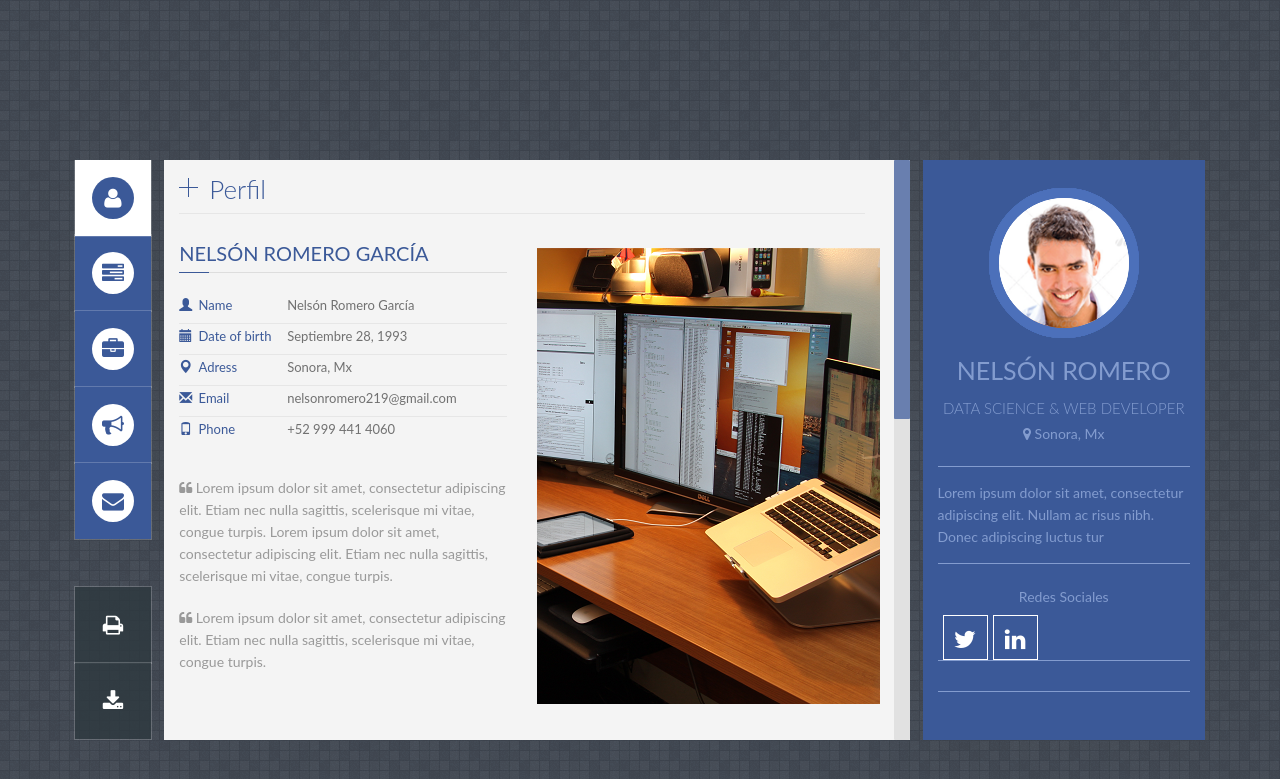
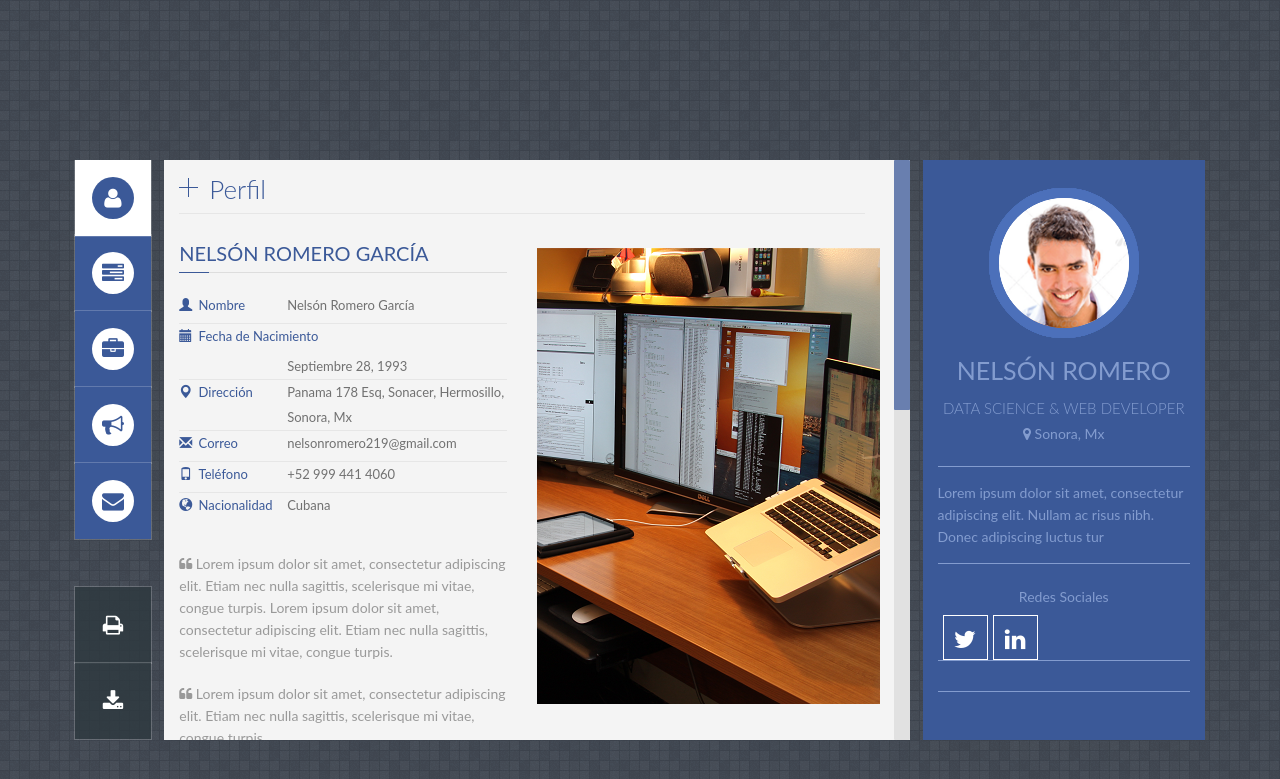
Before and after one commit to nelsonromerog/nelsonromerog.github.io, a Jekyll site: the page built from index.html, in a window 1280 px wide. Shown: the top 779 px of the page. Built offline with Jekyll 4.4.1, drawn with Linux system fonts in a browser that asks for light colours; some web fonts are replaced.

Commit message:
Update profile.html

```diff
--- a/_includes/profile.html
+++ b/_includes/profile.html
@@ -16,47 +16,45 @@
 
             <li>
                 <i class="glyphicon glyphicon-user"></i>
-                <label>Name</label>
+                <label>Nombre</label>
                 <span class="value">Nelsón Romero García</span>
                 <div class="clear"></div>
             </li>
 
             <li>
                 <i class="glyphicon glyphicon-calendar"></i>
-                <label>Date of birth</label>
+                <label>Fecha de Nacimiento</label>
                 <span class="value">Septiembre 28, 1993</span>
                 <div class="clear"></div>
             </li>
 
             <li>
                 <i class="glyphicon glyphicon-map-marker"></i>
-                <label>Adress</label>
-                <span class="value">Sonora, Mx</span>
+                <label>Dirección</label>
+                <span class="value">Panama 178 Esq, Sonacer, Hermosillo, Sonora, Mx</span>
                 <div class="clear"></div>
             </li>
 
             <li>
                 <i class="glyphicon glyphicon-envelope"></i>
-                <label>Email</label>
+                <label>Correo</label>
                 <span class="value">nelsonromero219@gmail.com</span>
                 <div class="clear"></div>
             </li>
 
             <li>
                 <i class="glyphicon glyphicon-phone"></i>
-                <label>Phone</label>
+                <label>Teléfono</label>
                 <span class="value">+52 999 441 4060</span>
                 <div class="clear"></div>
             </li>
-	    <!--
+
             <li>
                 <i class="glyphicon glyphicon-globe"></i>
-                <label>Website</label>
-                <span class="value"><a href="#" target="_blank">sc.chinaz.com</a></span>
+                <label>Nacionalidad</label>
+                <span class="value">Cubana</span>
                 <div class="clear"></div>
             </li>
-	    -->
-
         </ul>
 
 
```
